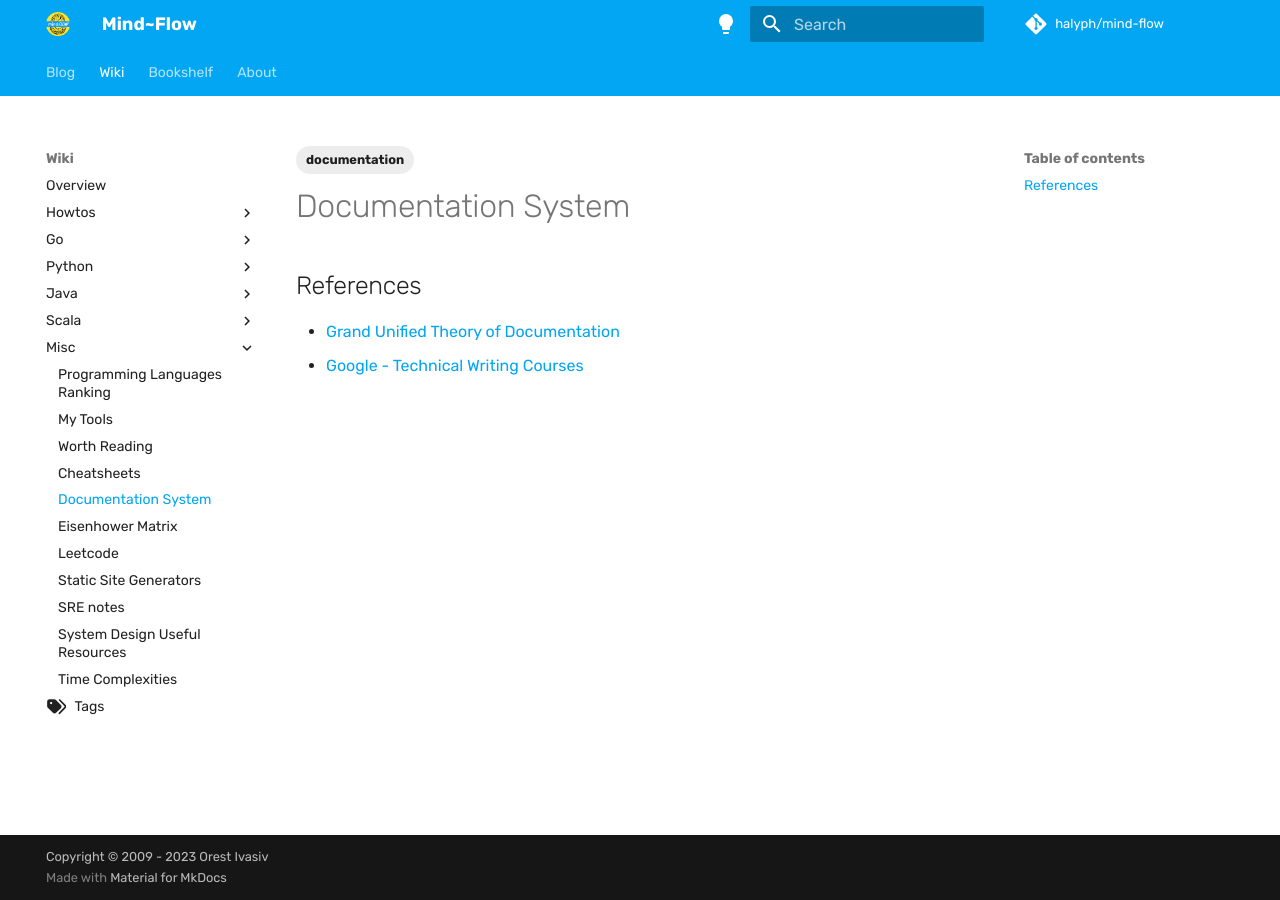
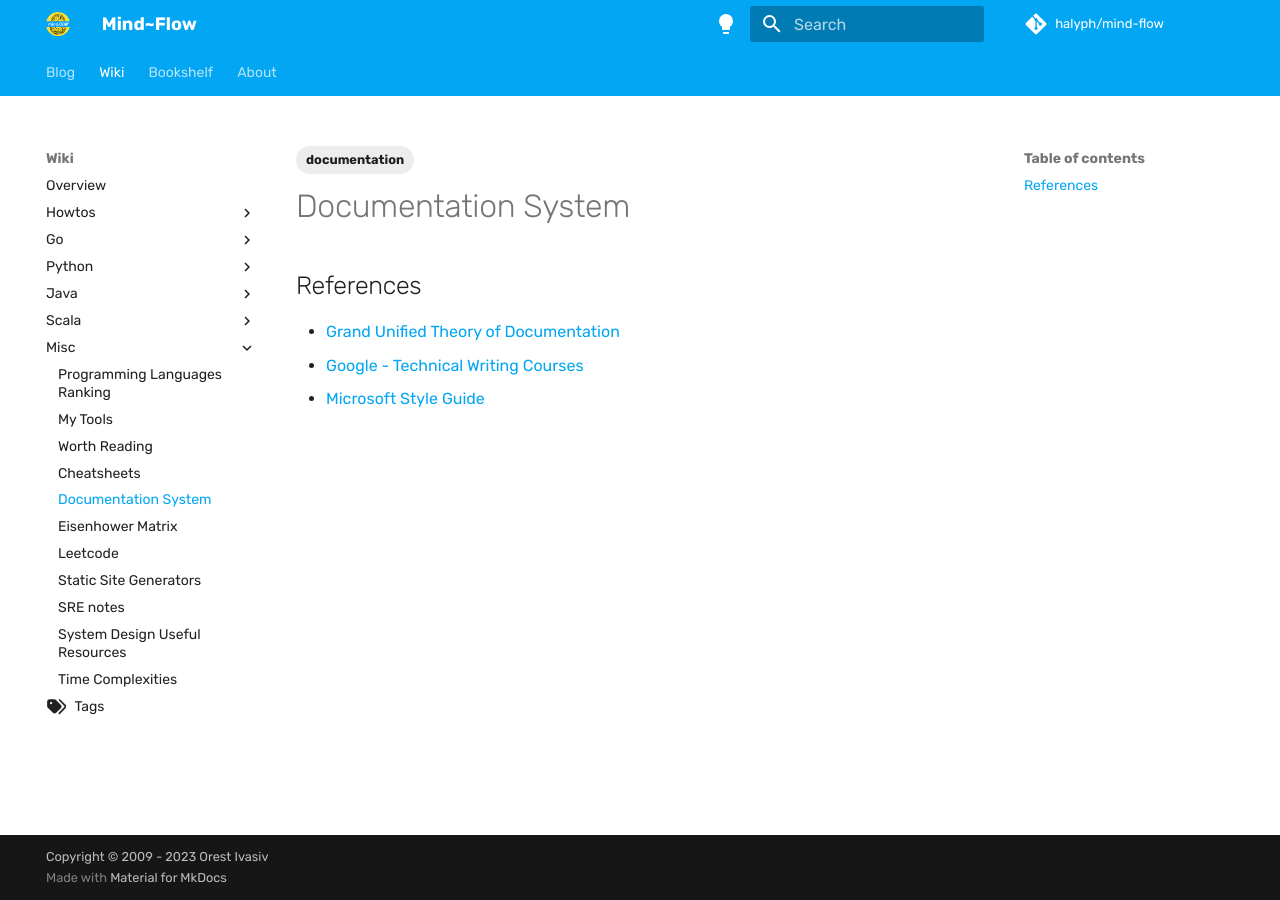
Before and after one commit to halyph/mind-flow, an MkDocs documentation site: the page built from docs/wiki/misc/documentation_system.md, in a window 1280 px wide. Built offline with MkDocs 1.6.1 and Material for MkDocs 9.7.7, drawn with Linux system fonts in a browser that asks for light colours; some web fonts are replaced; comment, search, counter and statistics services are not loaded.

Commit message:
upd documentation_system.md

```diff
--- a/docs/wiki/misc/documentation_system.md
+++ b/docs/wiki/misc/documentation_system.md
@@ -9,3 +9,4 @@ tags:
 
 - [Grand Unified Theory of Documentation](https://documentation.divio.com/)
 - [Google - Technical Writing Courses](https://developers.google.com/tech-writing)
+- [Microsoft Style Guide](https://learn.microsoft.com/en-gb/style-guide/welcome/)
```
